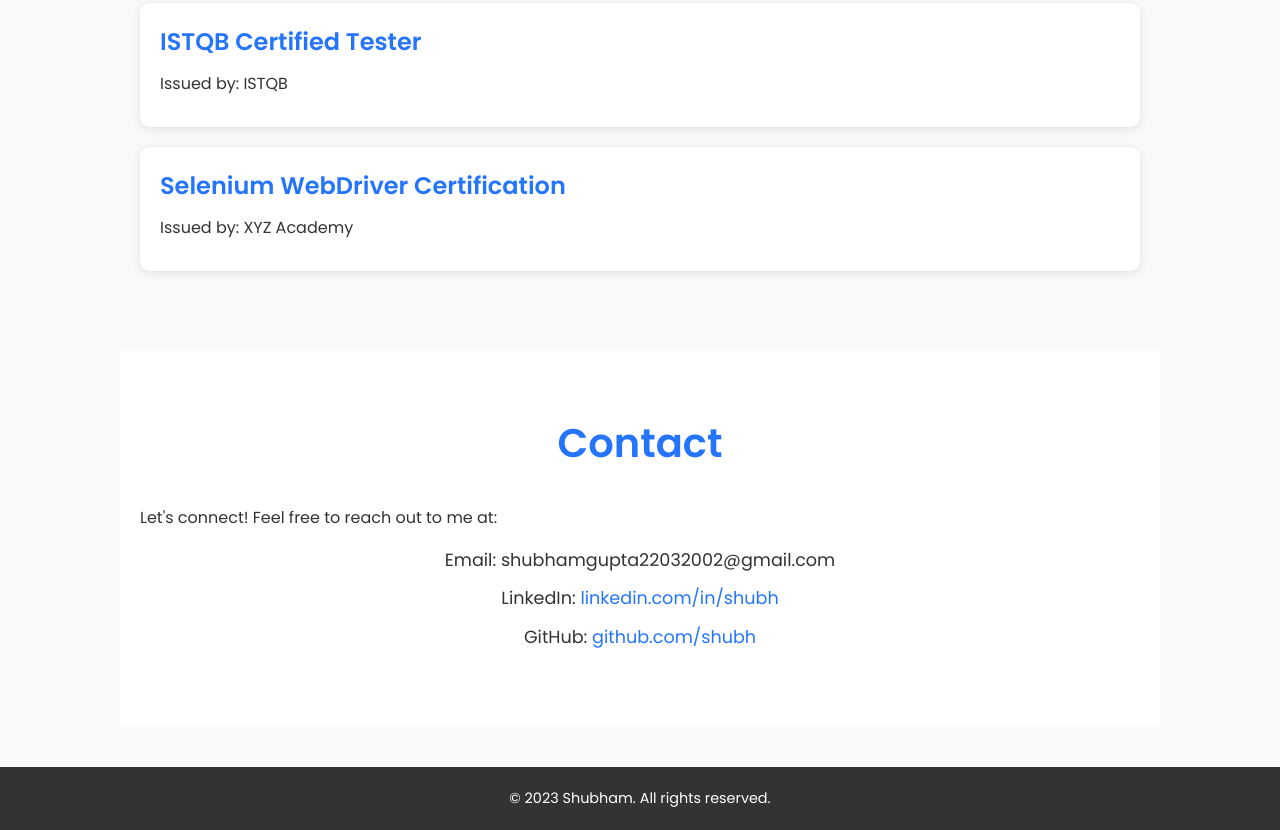
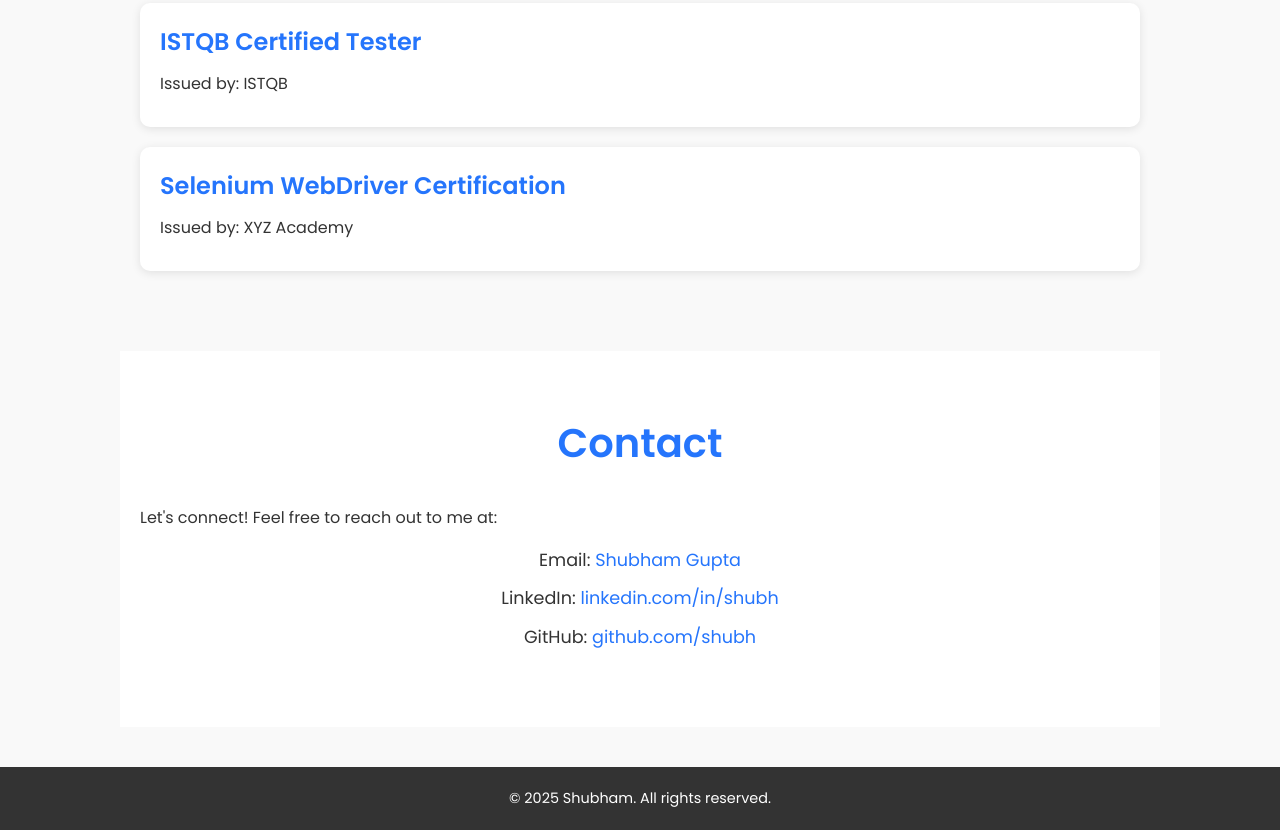
Before and after one commit to Shubham91250/portfolio_s, a plain HTML site: page index.html in a window 1280 px wide. Shown: the part 1966-2796 px from the top of the page. Drawn offline with Linux system fonts and the light colour scheme.

Commit message:
update contact page

```diff
--- a/index.html
+++ b/index.html
@@ -12,7 +12,8 @@
   <header>
     <h1>Shubham Gupta, Software Testing</h1>
     <p>Ensuring Quality, One Test at a Time</p>
-    <a href="files/shubhamRG2025.pdf" download class="download-button">Download Resume</a>
+    <a href="files/shubhamRG2025.pdf" target="_blank" >Download Resume</a>
+    <!-- <a href="files/shubhamRG2025.pdf" target="_blank" rel="noopener noreferrer">View Resume</a> -->
 
   </header>
 
@@ -80,7 +81,7 @@
     <h2>Contact</h2>
     <p>Let's connect! Feel free to reach out to me at:</p>
     <ul>
-      <li>Email: shubhamgupta22032002@gmail.com</li>
+      <li>Email: <a href="mailto:shubhamgupta22032002@gmail.com?subject=Hello&body=I saw your portfolio!" >Shubham Gupta</a></li>
       <li>LinkedIn: <a href="https://www.linkedin.com/in/shubham-gupta-shubh22/" target="_blank">linkedin.com/in/shubh</a></li>
       <li>GitHub: <a href="https://github.com/Shubham9125055/shubham" target="_blank">github.com/shubh</a></li>
     </ul>
@@ -88,7 +89,7 @@
 
 <!-- Footer -->
 <footer>
-  <p>&copy; 2023 Shubham. All rights reserved.</p>
+  <p>&copy; 2025 Shubham. All rights reserved.</p>
 </footer>
 <script src="script.js"></script>
 </body>
```
